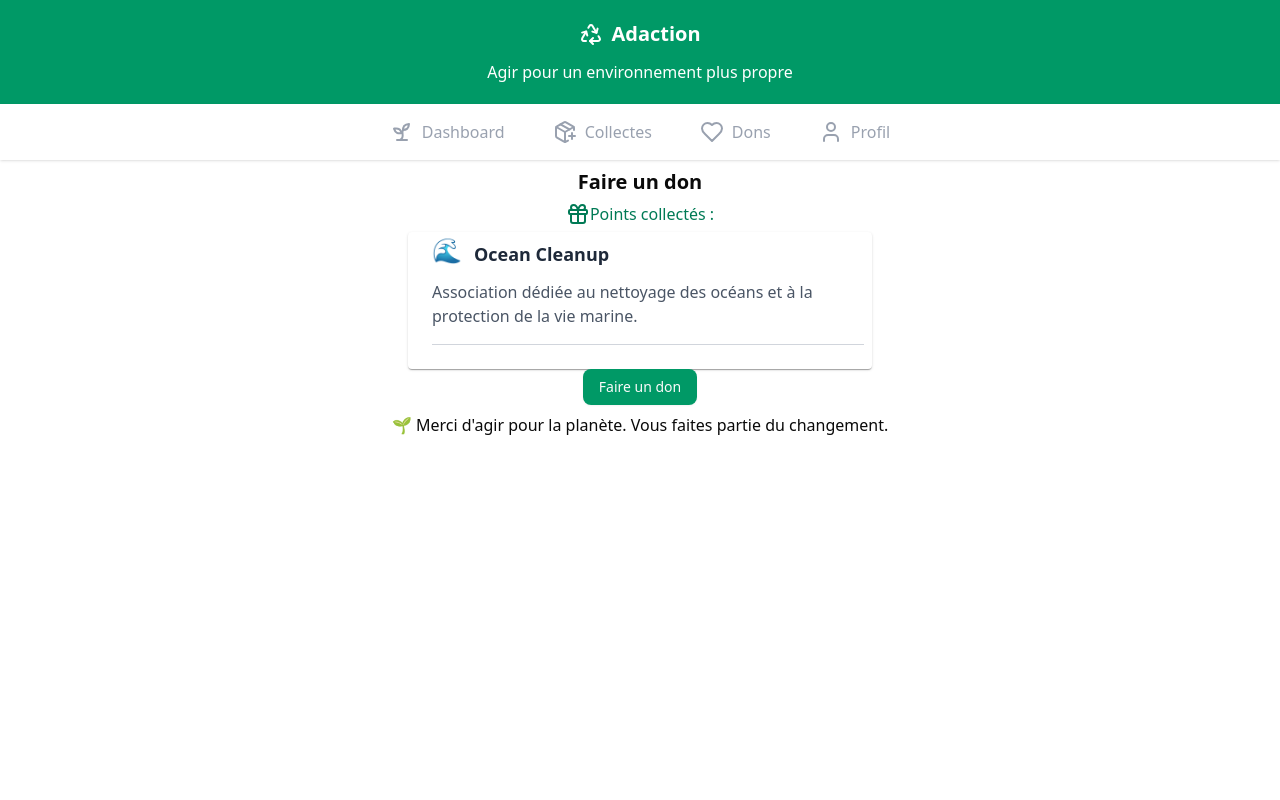
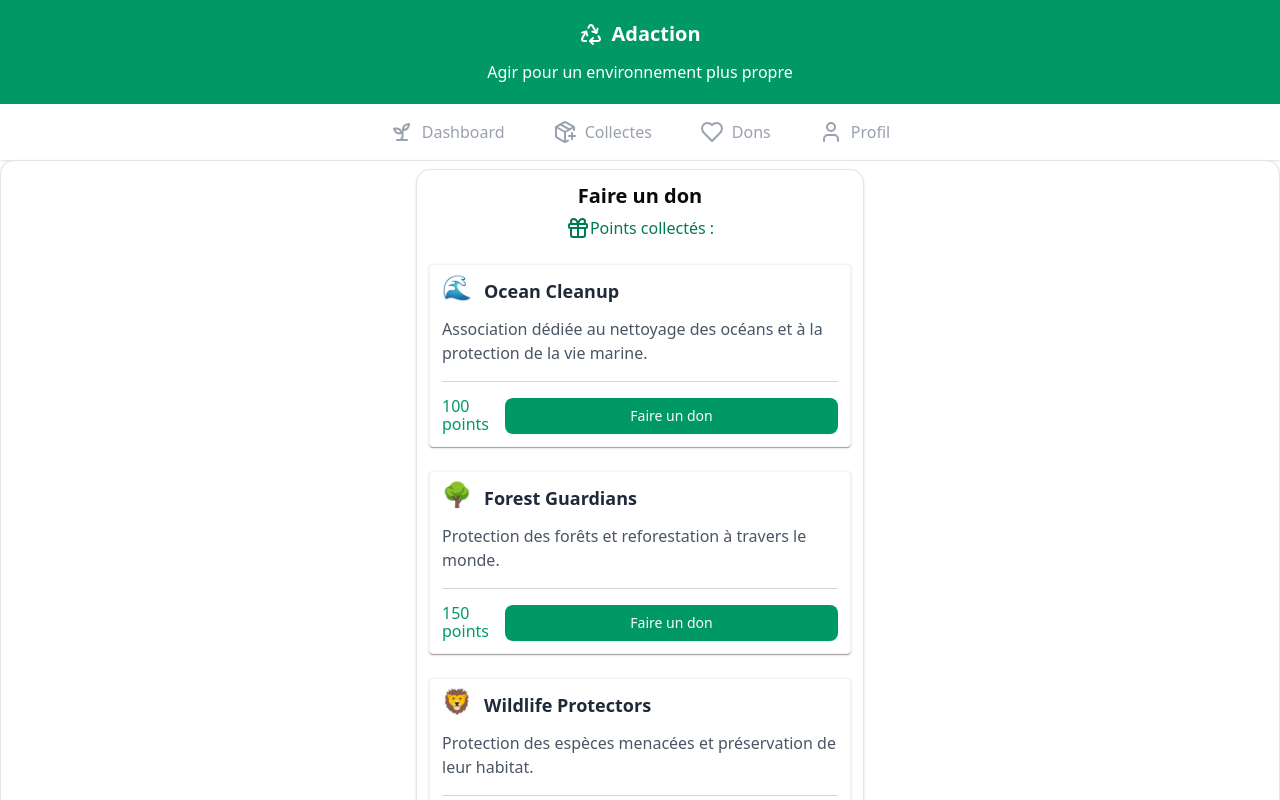
Before and after one commit to danisaza1/front-end-adaction, a Next.js app: page /client/dons in a window 1280 px wide. Shown: the top 800 px of the page. Built offline with nearby package versions, Linux system fonts and the light colour scheme.

Commit message:
implement async function for sending donation data in frontend; backend integration pending

```diff
--- a/app/client/dashboard/Data.js
+++ b/app/client/dashboard/Data.js
@@ -17,6 +17,9 @@
 
 }
 
+
+
+
 // return (
 //   <div>
 //     {data.map(item => (
--- a/app/client/dons/page.js
+++ b/app/client/dons/page.js
@@ -1,20 +1,84 @@
 "use client";
-import { Card, CardContent, CardHeader, CardTitle } from "../../components/card";
+import {
+  Card,
+  CardContent,
+  CardHeader,
+  CardTitle,
+} from "../../components/card";
 import { Button } from "../../components/button";
-import { Gift } from 'lucide-react';
-import DonationCard from "../../components/DonationCard"
+import { Gift } from "lucide-react";
+import DonationCard from "../../components/DonationCard";
 
-export default function Dons () {
-           return (
-            <div className="flex justify-center w-screen pt-2">
-                <CardHeader className="w-full max-w-lg">
+import { useState } from 'react';
 
-           <CardTitle className="flex font-bold justify-center text-xl">Faire un don</CardTitle>
-           <div className="flex justify-center color text-emerald-700"><Gift />Points collectés :</div>
+export default function Dons() {
+const [asso_name, setAsso_name] = useState("");
+const [points, setPoints] = useState("");
+
+// const data = { asso_name, points, volunteer_id}
 
 
-            <DonationCard />
-     </CardHeader>
-            </div>
- )
-};
+
+  // let dataDons = { asso_name, points, volunteer_id};
+ const fetchD = async (e) => {
+  e.preventDefault()
+  const response = await fetch("http://localhost:3001/donations", {
+
+    method: "POST",
+    headers: { "Content-Type": "application/json"},
+    body: JSON.stringify({
+     asso_name : "assoName", points : parseInt("12"), volunteerId : 2
+  }),
+  });
+  const json = await response.json();
+  console.log("Donation envoyée avec succès !", json);
+  };
+
+
+
+  // return data;
+
+  return (
+    <form onSubmit={fetchD}>
+       <Card className="pt-2">
+    <Card className="flex justify-center w-full max-w-md mx-auto p-3">
+      <CardHeader className="w-full">
+        <CardTitle className="flex font-bold justify-center text-xl">
+          Faire un don
+        </CardTitle>
+        <div className="flex justify-center color text-emerald-700">
+          <Gift />
+          Points collectés :
+        </div>
+      </CardHeader>
+
+      <DonationCard
+      emoji="🌊"
+       assoName="Ocean Cleanup"
+       desc="Association dédiée au nettoyage des océans et à la protection de la vie marine."
+       points="100"
+      />
+         <DonationCard
+      emoji="🌳"
+       assoName="Forest Guardians"
+       desc="Protection des forêts et reforestation à travers le monde."
+       points="150"
+      />
+         <DonationCard
+      emoji="🦁"
+       assoName="Wildlife Protectors"
+       desc="Protection des espèces menacées et préservation de leur habitat."
+       points="200"
+      />
+         <DonationCard
+      emoji="🌬️"
+       assoName="Clean Air Initiative"
+       desc="Lutte contre la pollution de l'air et promotion des énergies propres."
+       points="120"
+      />
+      </Card>
+    </Card>
+    </form>
+  );
+
+}
--- a/app/components/DonationCard.js
+++ b/app/components/DonationCard.js
@@ -3,25 +3,27 @@
 import { CardFooter } from './card';
 import { Button } from './button';
 
-export default function DonationCard ({ emoji, title, description }) {
+export default function DonationCard ({ emoji, assoName, desc, points}) {
   return (
 
-    <Box className="flex flex-col items-center justify-center min-h-scree">
-      <Card
-      className="flex flex-col p-2 pl-6 ">
-        <h3 className=" flex text-left text-lg font-bold text-gray-800 h-10"> <span className="text-2xl mr-3 inline-block -mt-1.5">🌊</span> Ocean Cleanup</h3>
-        <p className="text-gray-600">Association dédiée au nettoyage des océans et à la protection de la vie marine.</p>
+   <Card className="flex flex-col items-start justify-between border border-gray-100 rounded-lg p-3 transition-all duration-200 ease-in transform hover:-translate-y-1 hover:scale-102">
+        <h3 className="flex text-lg font-bold text-gray-800 h-10"> <span className="text-2xl mr-3 inline-block -mt-1.5">{emoji}</span>{assoName}</h3>
+        <p className="text-gray-600">{desc}</p>
       <hr className="my-4 w-full border-gray-300" />
-      </Card>
-      <CardFooter className="flex flex-row">
-  <Button className="bg-emerald-600" variant="default" size="default" onClick={() => alert("Merci pour votre don !")}>
+      <div className="flex flex-row w-full">
+    <span className="given-points text-emerald-600 flex flex-col leading-[1.1] pr-4">
+       <span>{points}</span>
+  <span>points</span>
+    </span>
+  <Button className="bg-emerald-600 hover:bg-emerald-700 flex flex-auto" variant="default" size="default" onClick={() => alert(`Merci pour votre don de ${points} !`)}>
           Faire un don
         </Button>
-      </CardFooter>
-      </Box>
+      </div>
+      </Card>
   );
 }
-
+      // <Card
+      // className="flex flex-col p-2 pl-6 "></Card>
 //  <div className={`waste-label flex items-center justify-center w-10 h-10 border rounded-sm rounded mr-2 ${bgClass}`}>
 //         {svgIcon}
 //       </div>
```
